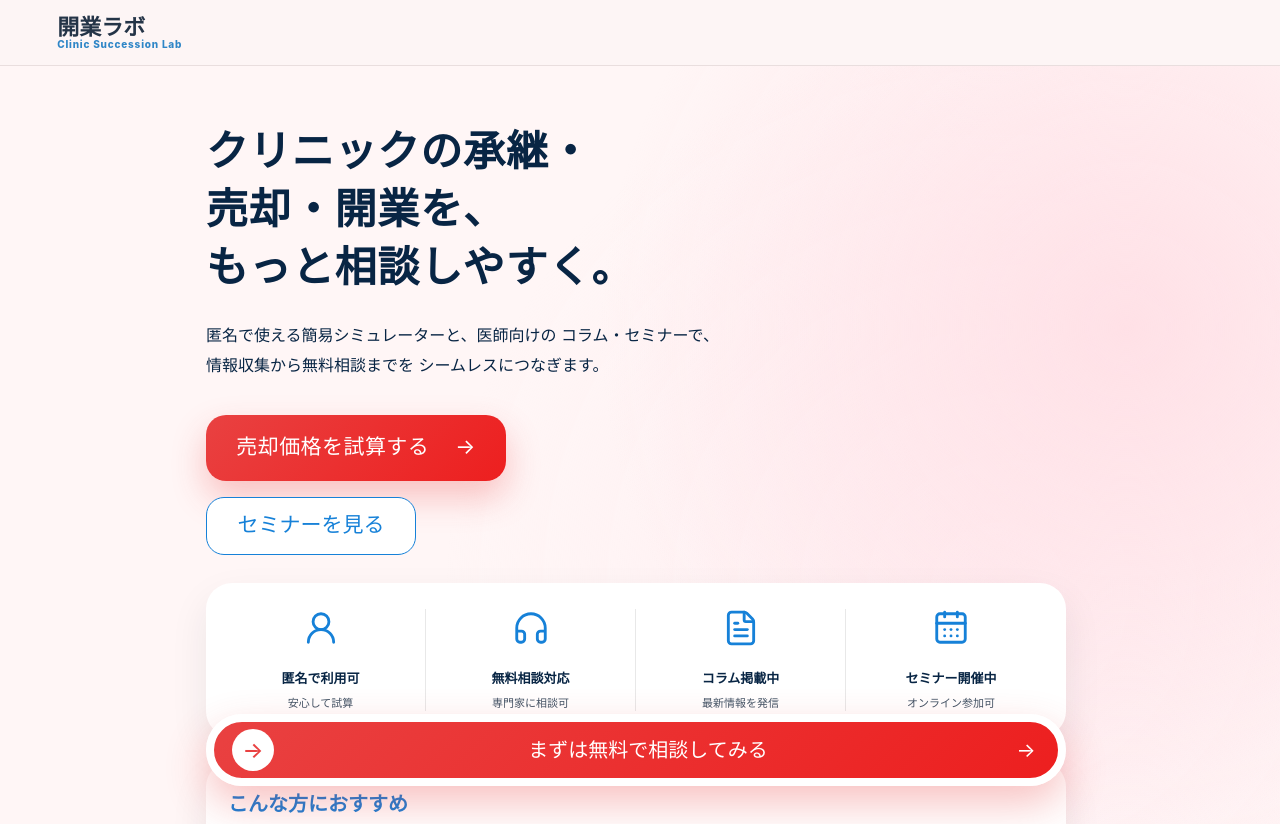
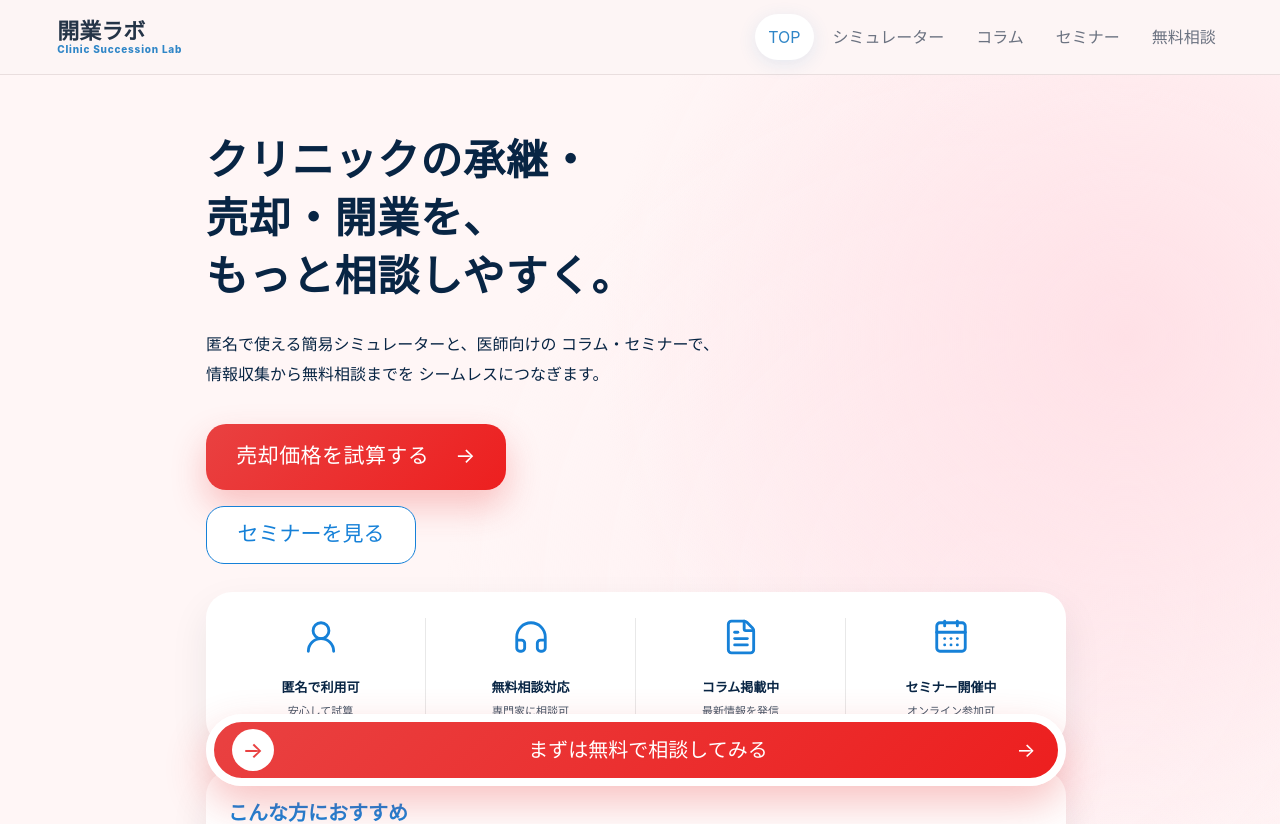
Before and after one commit to best07130722-web/test3_clinic_lab, a React (Vite) app: page / in a window 1280 px wide. Shown: the top 824 px of the page. Built offline with nearby package versions, Linux system fonts and the light colour scheme.

Commit message:
restore desktop nav

```diff
--- a/src/main.jsx
+++ b/src/main.jsx
@@ -48,6 +48,17 @@ function Header({ page, setPage }) {
         <span>開業ラボ</span>
         <small>Clinic Succession Lab</small>
       </button>
+      <nav className="nav">
+  {tabs.map((item) => (
+    <button
+      key={item.id}
+      className={page === item.id ? 'active' : ''}
+      onClick={() => setPage(item.id)}
+    >
+      {item.label}
+    </button>
+  ))}
+</nav>
 
       <button className="menuBtn" onClick={() => setOpen(!open)}>
         {open ? 'X' : <Menu size={22} />}
```
